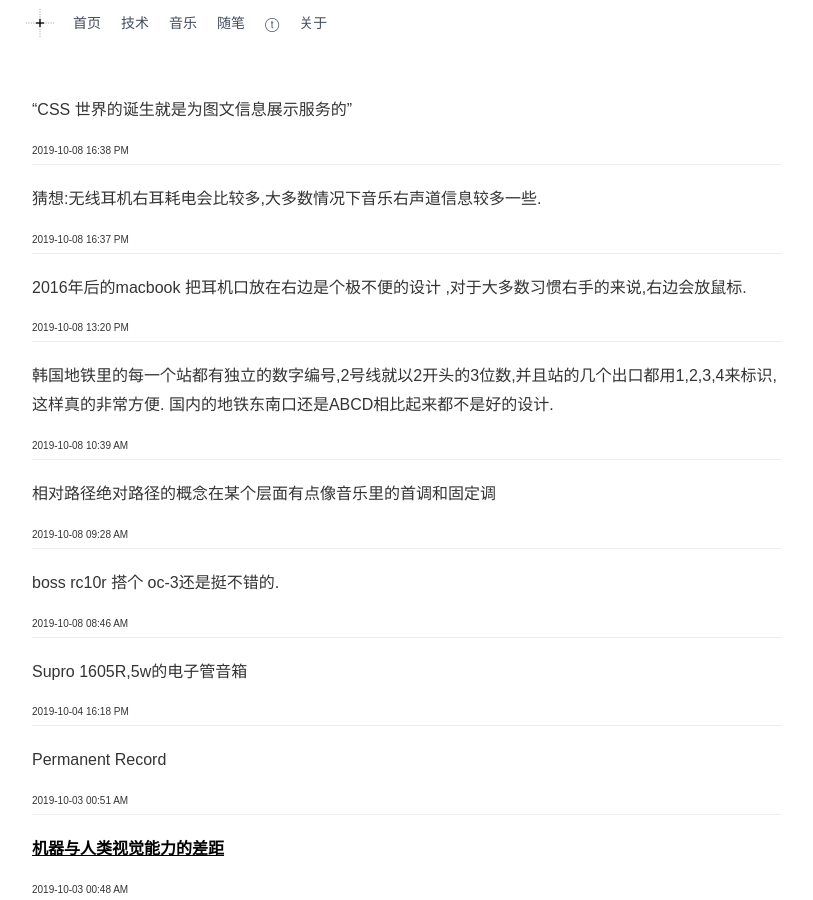
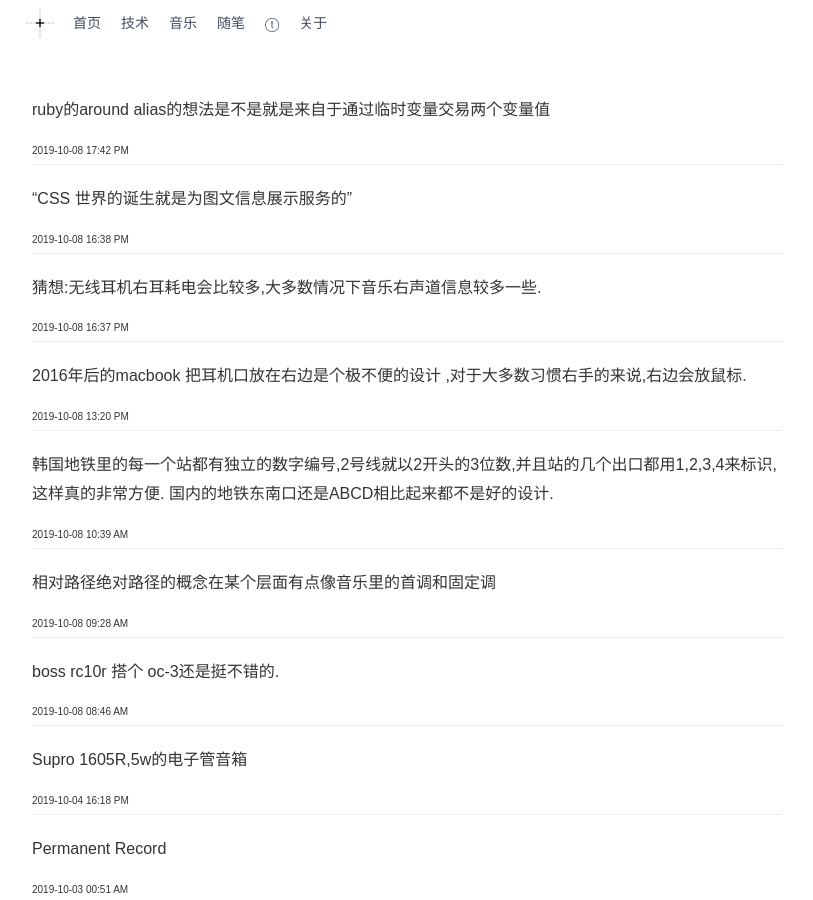
Before and after one commit to babyking/babyking.github.io, a Jekyll site: the page built from _posts/2019-09-23-t.md, in a window 1280 px wide and 900 px high. Shown: the whole window, without its empty margins (233-1046 px from the left). Built offline with Jekyll 4.4.1, drawn with Linux system fonts in a browser that asks for light colours.

Commit message:
blog update

```diff
--- a/_posts/2019-09-23-t.md
+++ b/_posts/2019-09-23-t.md
@@ -6,6 +6,10 @@ title: 一个人的推
 permalink: /t/
 date: 2019-09-23 11:46
 ---
+
+ruby的around alias的想法是不是就是来自于通过临时变量交易两个变量值
+<font size="1">2019-10-08 17:42 PM</font>
+<hr>
 
 "CSS 世界的诞生就是为图文信息展示服务的"
 <font size="1">2019-10-08 16:38 PM</font>
```
